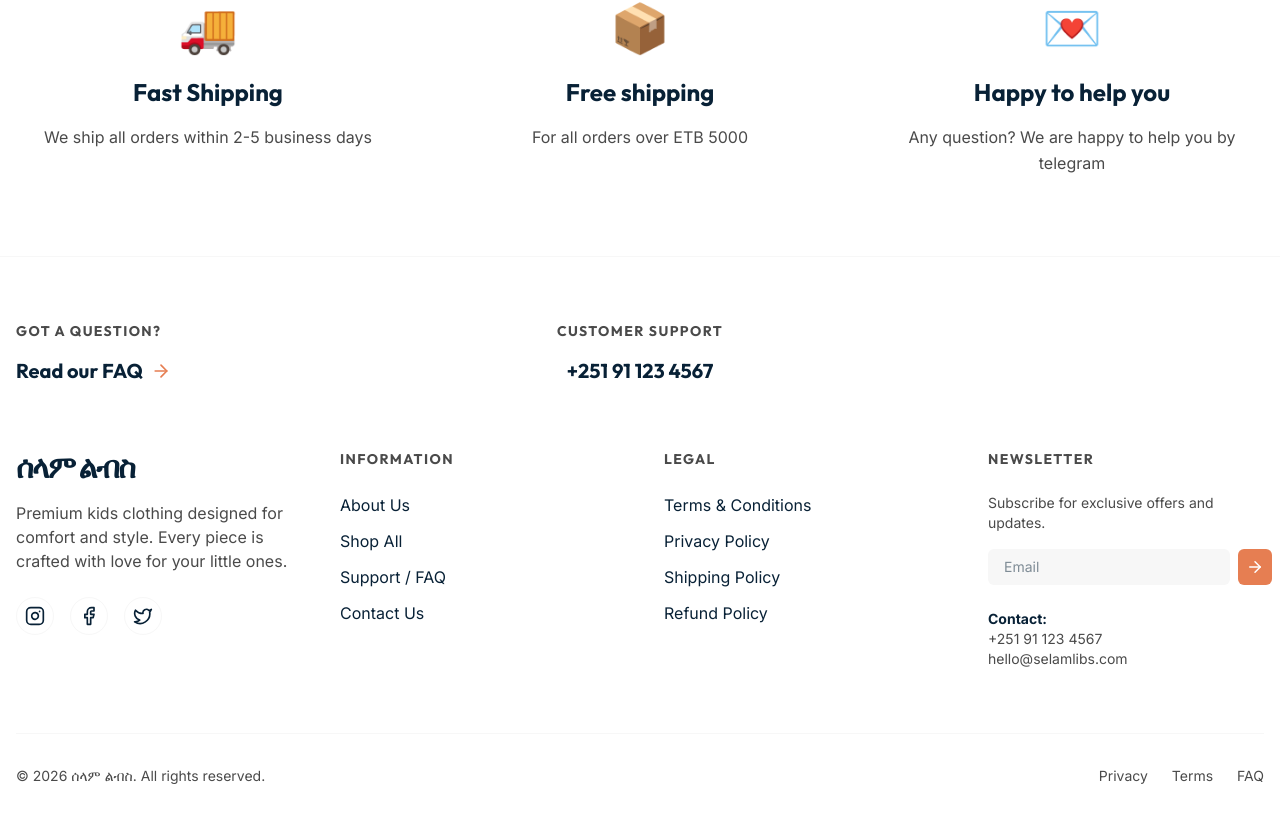
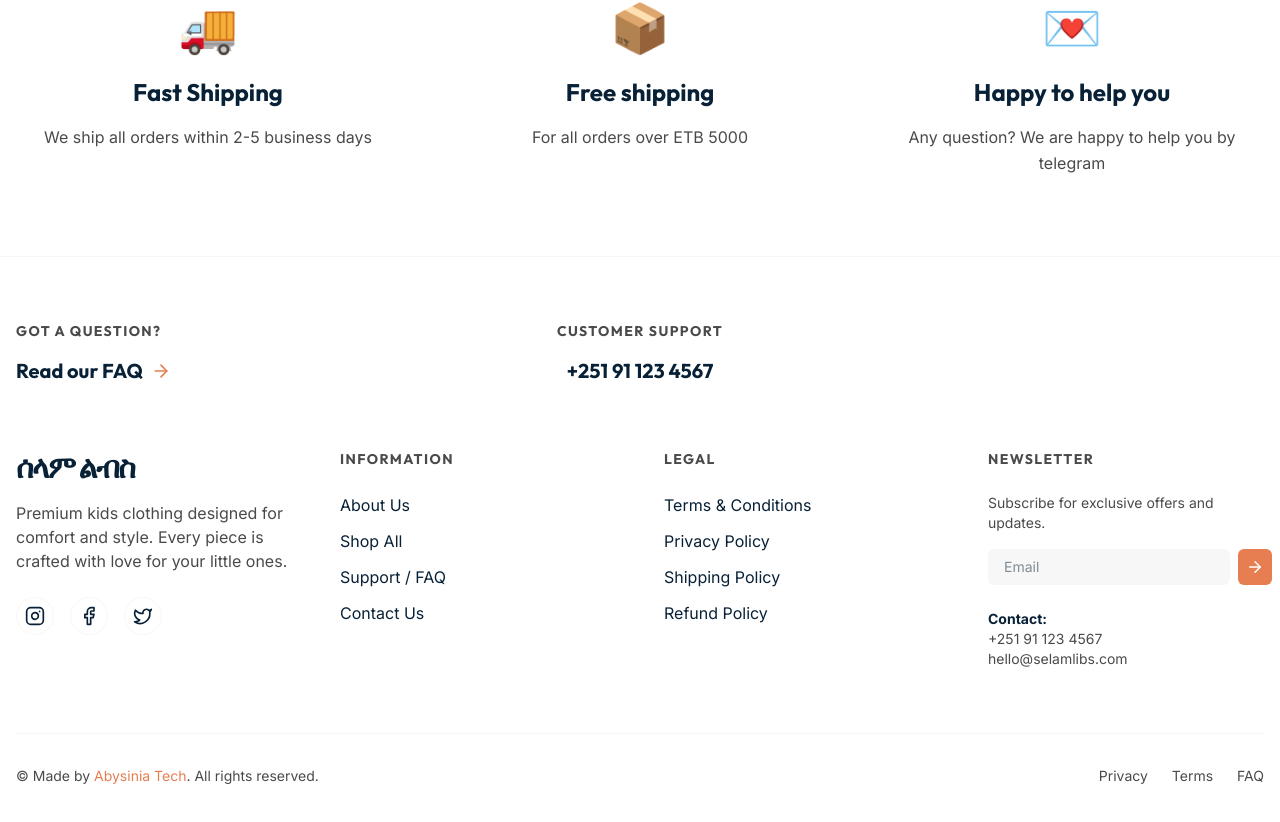
Before and after one commit to natiman52/childclothes, a Next.js app: page / in a window 1280 px wide. Shown: the part 2397-3219 px from the top of the page. Built offline with nearby package versions, Linux system fonts and the light colour scheme.

Commit message:
added 'made by'

```diff
--- a/components/Footer.js
+++ b/components/Footer.js
@@ -87,7 +87,7 @@ export default function Footer() {
                 </div>
 
                 <div className="pt-8 border-t border-secondary flex flex-col md:flex-row justify-between items-center gap-4 text-sm text-muted-foreground">
-                    <p>© {new Date().getFullYear()} ሰላም ልብስ. All rights reserved.</p>
+                    <p>© Made by <span className="text-primary">Abysinia Tech</span>. All rights reserved.</p>
                     <div className="flex gap-6">
                         <Link href="/privacy" className="hover:text-primary transition-colors">Privacy</Link>
                         <Link href="/terms" className="hover:text-primary transition-colors">Terms</Link>
```
